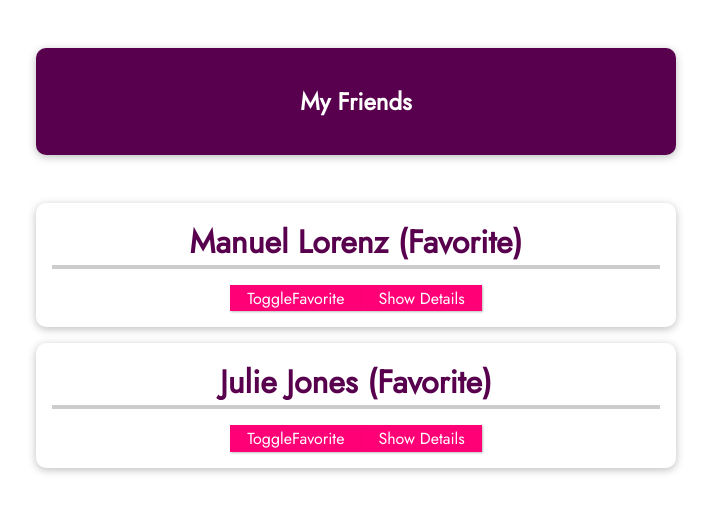
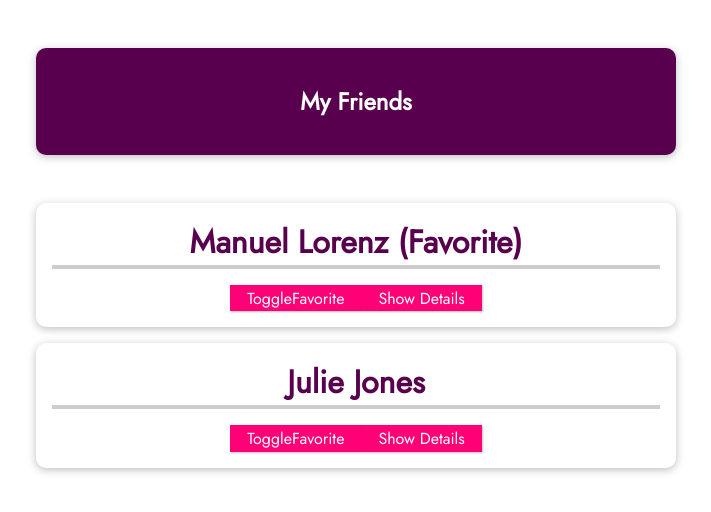
Before and after one commit to ShotaroMatsuya/playground-with-vuejs, a Vue app in the folder app/: page / in a window 1280 px wide. Shown: the top 512 px of the page, without its empty margins (284-995 px from the left). Built offline with nearby package versions, Linux system fonts and the light colour scheme.

Commit message:
emitting custom events

```diff
--- a/app/src/App.vue
+++ b/app/src/App.vue
@@ -7,10 +7,12 @@
       <friend-contact
         v-for="friend in friends"
         :key="friend.id"
+        :id="friend.id"
         :name="friend.name"
         :phone-number="friend.phone"
         :email-address="friend.email"
-        :is-favorite="true"
+        :is-favorite="friend.isFavorite"
+        @toggle-favorite="toggleFavoriteStatus"
       ></friend-contact>
     </ul>
   </section>
@@ -28,17 +30,26 @@
           name: 'Manuel Lorenz',
           phone: '0123 45678 90',
           email: 'manuel@localhost.com',
+          isFavorite: true,
         },
         {
           id: 'julie',
           name: 'Julie Jones',
           phone: '0987 654432 21',
           email: 'julie@localhost.com',
+          isFavorite: false,
         },
       ],
     };
   },
-  methods: {},
+  methods: {
+    toggleFavoriteStatus(friendId) {
+      const identifiedFriend = this.friends.find(
+        friend => friend.id === friendId
+      );
+      identifiedFriend.isFavorite = !identifiedFriend.isFavorite;
+    },
+  },
 };
 </script>
 
--- a/app/src/components/FriendContact.vue
+++ b/app/src/components/FriendContact.vue
@@ -1,6 +1,6 @@
 <template>
   <li>
-    <h2>{{ name }} {{ friendIsFavorite ? '(Favorite)' : '' }}</h2>
+    <h2>{{ name }} {{ isFavorite ? '(Favorite)' : '' }}</h2>
     <button @click="toggleFavorite">ToggleFavorite</button>
     <button @click="toggleDetails">
       {{ detailsAreVisible ? 'Hide' : 'Show' }} Details
@@ -15,6 +15,10 @@
 export default {
   // props: ['name', 'phoneNumber', 'emailAddress', 'isFavorite'],
   props: {
+    id: {
+      type: String,
+      required: true,
+    },
     name: {
       type: String,
       required: true,
@@ -36,7 +40,6 @@
   data() {
     return {
       detailsAreVisible: false,
-      friendIsFavorite: this.isFavorite,
     };
   },
   methods: {
@@ -44,7 +47,8 @@
       this.detailsAreVisible = !this.detailsAreVisible;
     },
     toggleFavorite() {
-      this.friendIsFavorite = !this.friendIsFavorite;
+      // this.friendIsFavorite = !this.friendIsFavorite;
+      this.$emit('toggle-favorite', this.id);
     },
   },
 };
```
